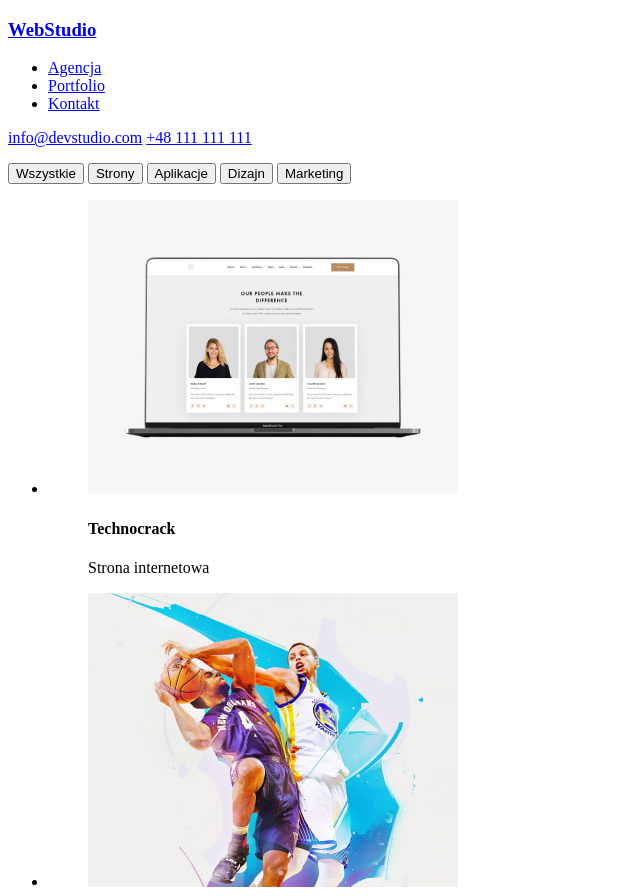
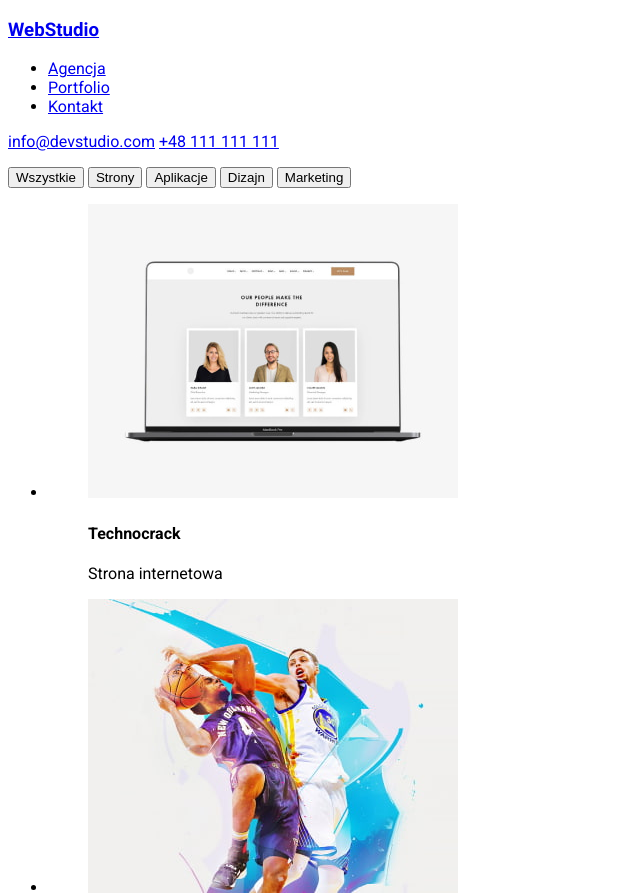
Before and after one commit to asiaostrowska55/goit-markup-hw-02, a plain HTML site: page portfolio.html in a window 1280 px wide. Shown: the top 896 px of the page, without its empty margins (0-640 px from the left). Drawn offline with Linux system fonts and the light colour scheme.

Commit message:
body style

```diff
--- a/portfolio.html
+++ b/portfolio.html
@@ -5,6 +5,21 @@
     <meta http-equiv="X-UA-Compatible" content="IE=edge" />
     <meta name="viewport" content="width=device-width, initial-scale=1.0" />
     <title>Portfolio</title>
+       <link rel="preconnect" href="https://fonts.googleapis.com" />
+    <link rel="preconnect" href="https://fonts.gstatic.com" crossorigin />
+    <link
+      href="https://fonts.googleapis.com/css2?family=Raleway:wght@700&display=swap"
+      rel="stylesheet"
+    />
+    <link
+      href="https://fonts.googleapis.com/css2?family=Roboto:wght@400;500;700;900&display=swap"
+      rel="stylesheet"
+    />
+    <style>
+      body {
+        font-family: "Roboto", "Raleway";
+      }
+    </style>
   </head>
   <body>
     <header>
```
